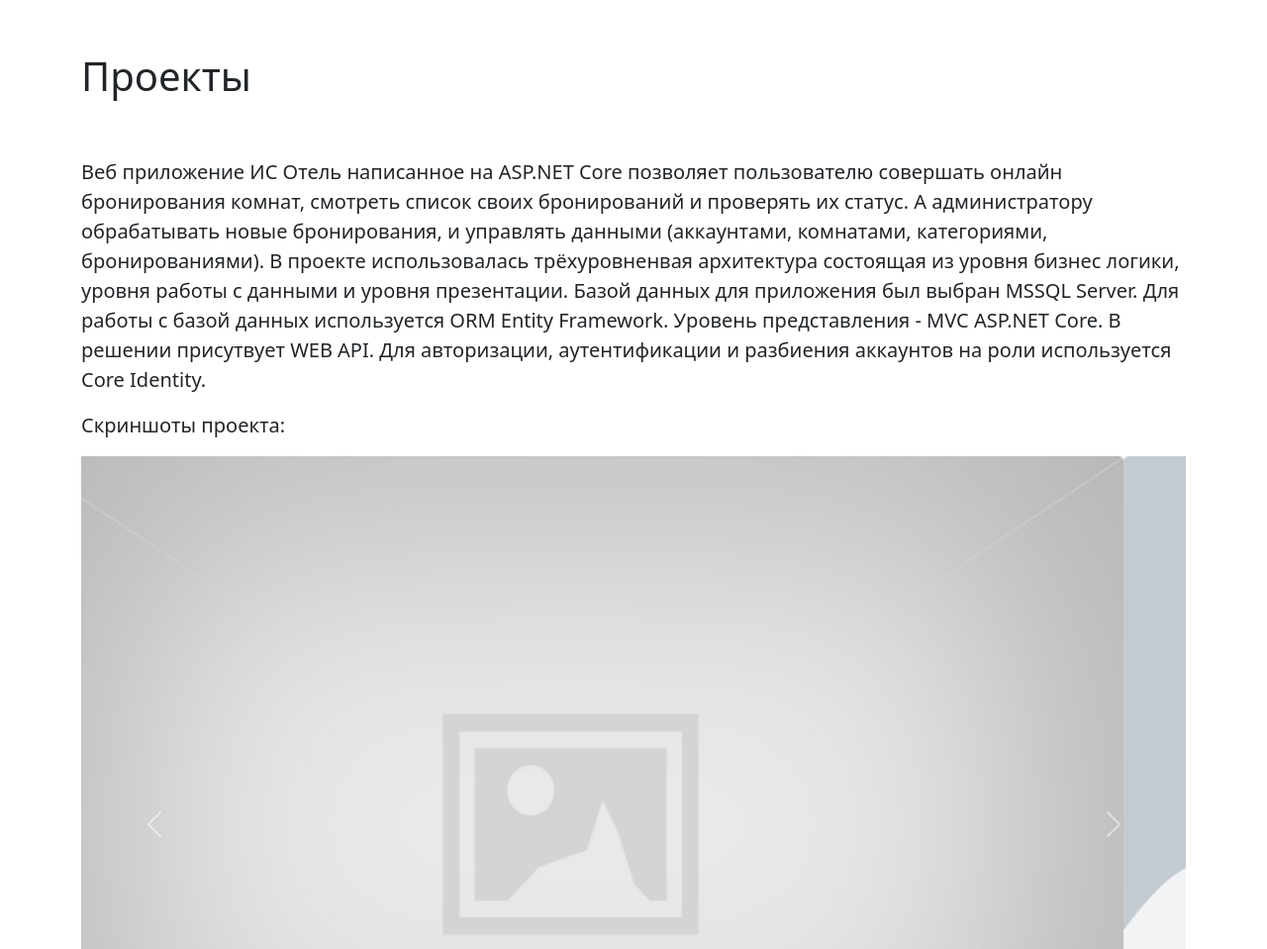
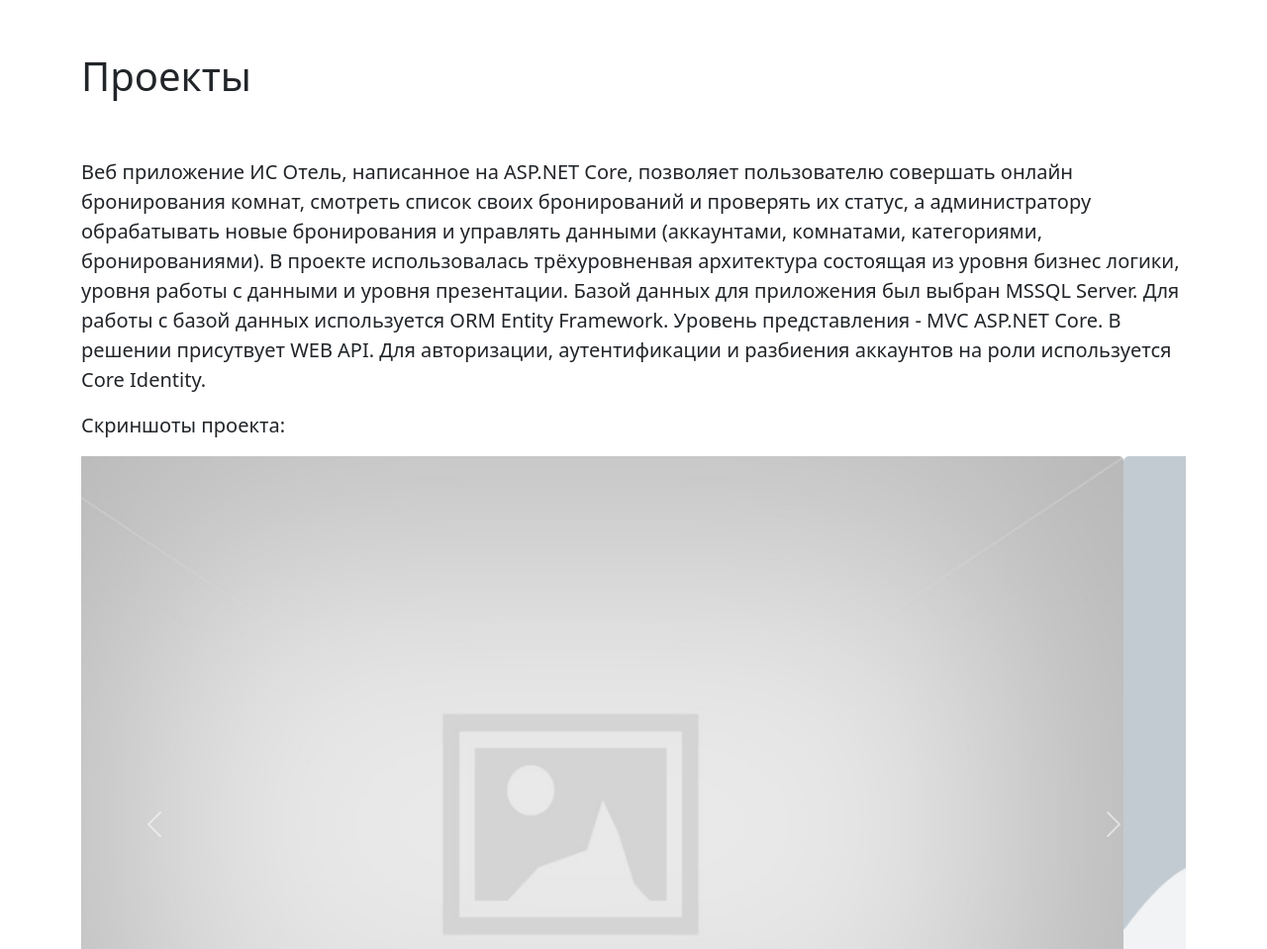
Before and after one commit to Anton-Antonov01/Portfolio, a plain HTML site: page Index.html in a window 1280 px wide. Shown: the part 1210-2169 px from the top of the page at 99% size. Drawn offline with nearby package versions, Linux system fonts and the light colour scheme.

Commit message:
Update Index.html

```diff
--- a/Index.html
+++ b/Index.html
@@ -71,9 +71,9 @@
     <div class="MyDiv container text-left">
         <h1>Проекты</h1>
         <p class="lead">
-            Веб приложение ИС Отель написанное на ASP.NET Core позволяет пользователю совершать онлайн бронирования
-            комнат, смотреть список своих бронирований и проверять их статус. А администратору обрабатывать новые
-            бронирования, и управлять данными (аккаунтами, комнатами, категориями, бронированиями). В проекте
+            Веб приложение ИС Отель, написанное на ASP.NET Core, позволяет пользователю совершать онлайн бронирования
+            комнат, смотреть список своих бронирований и проверять их статус, а администратору обрабатывать новые
+            бронирования и управлять данными (аккаунтами, комнатами, категориями, бронированиями). В проекте
             использовалась трёхуровненвая архитектура состоящая из уровня бизнес логики, уровня работы с данными и
             уровня презентации. Базой данных для приложения был выбран MSSQL Server. Для работы с базой данных
             используется ORM Entity Framework. Уровень представления - MVC ASP.NET Core. В решении
```
